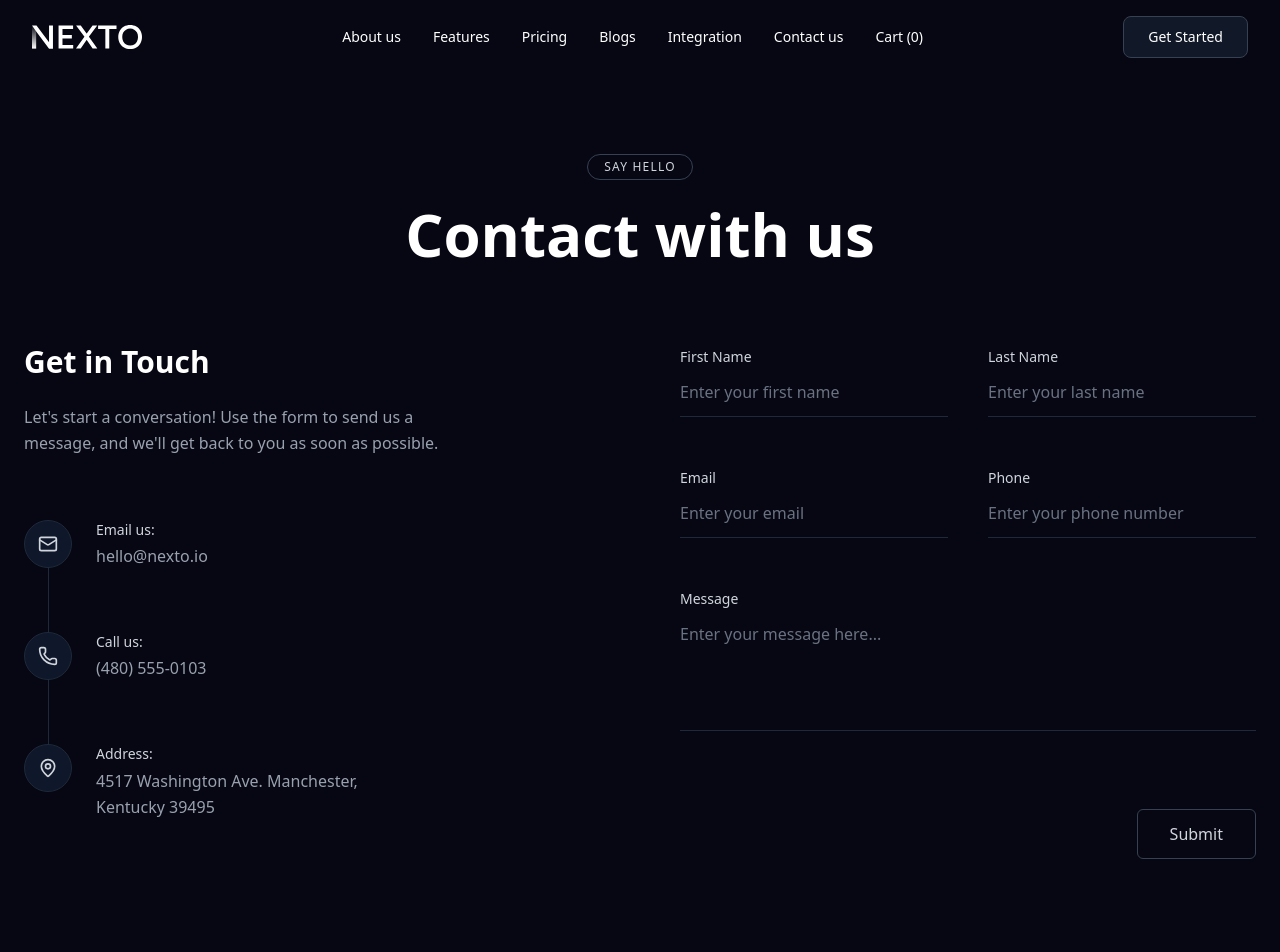
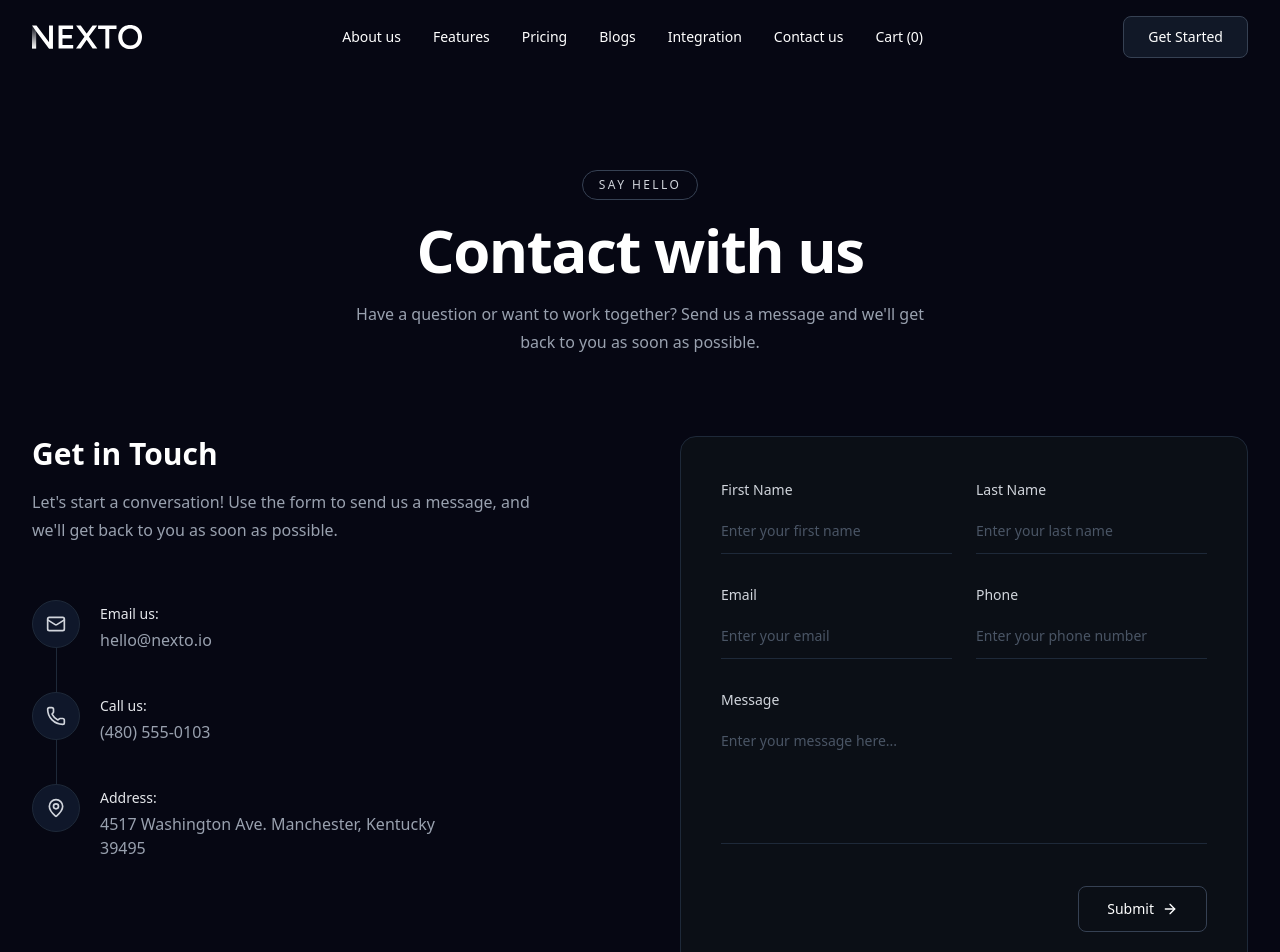
Before and after one commit to Syed-husnain-shah/Nexto, a Next.js app: page /contact in a window 1280 px wide. Shown: the top 952 px of the page. Built offline with nearby package versions, Linux system fonts and the light colour scheme.

Commit message:
Improve contact us section

```diff
--- a/app/contact/_components/ContactUs.tsx
+++ b/app/contact/_components/ContactUs.tsx
@@ -1,134 +1,298 @@
-import React, { FC } from 'react';
+"use client";
+
+import React, { FC } from "react";
+import { Mail, Phone, MapPin, ArrowRight } from "lucide-react";
 
 type Props = {
   name?: string;
 };
 
-import { Mail, Phone, MapPin } from "lucide-react";
+const contactInfo = [
+  {
+    icon: Mail,
+    title: "Email us:",
+    value: "hello@nexto.io",
+  },
+  {
+    icon: Phone,
+    title: "Call us:",
+    value: "(480) 555-0103",
+  },
+  {
+    icon: MapPin,
+    title: "Address:",
+    value: "4517 Washington Ave. Manchester, Kentucky 39495",
+  },
+];
 
+export const ContactUs: FC<Props> = () => (
+  <section className="w-full overflow-hidden px-5 py-14 text-white sm:px-6 sm:py-20 lg:px-8 lg:py-24">
+    <div className="mx-auto w-full max-w-7xl">
 
-export const ContactUs: FC<Props> = ({ name }) => (
-       <section className="px-6 py-20">
-      <div className="max-w-7xl mx-auto">
-
-        <div className="flex justify-center mb-6">
-          <span className="text-xs tracking-widest border border-gray-700 rounded-full px-4 py-1 text-gray-300">
+      {/* Header */}
+      <div className="mx-auto mb-12 max-w-3xl text-center sm:mb-16 lg:mb-20">
+        <span className="inline-flex rounded-full border border-gray-700 px-4 py-1.5 text-[10px] font-medium tracking-[0.2em] text-gray-300 sm:text-xs">
           SAY HELLO
         </span>
-        </div>
 
-        <h1 className="text-center text-5xl md:text-6xl font-semibold mb-20">
+        <h1 className="mt-5 text-3xl font-semibold tracking-tight sm:text-4xl md:text-5xl lg:text-6xl">
           Contact with us
         </h1>
 
-        <div className="grid grid-cols-1 lg:grid-cols-2 gap-20">
+        <p className="mx-auto mt-5 max-w-xl text-sm leading-6 text-gray-400 sm:text-base sm:leading-7">
+          Have a question or want to work together? Send us a message and
+          we'll get back to you as soon as possible.
+        </p>
+      </div>
 
+      {/* Main Content */}
+      <div className="grid grid-cols-1 gap-12 lg:grid-cols-2 lg:gap-20">
+
+        {/* Contact Information */}
         <div>
-            <h2 className="text-3xl font-semibold mb-6">Get in Touch</h2>
-            <p className="text-gray-400 max-w-md mb-16 leading-relaxed">
-              Let's start a conversation! Use the form to send us a message, and we'll
-              get back to you as soon as possible.
+          <h2 className="text-2xl font-semibold sm:text-3xl">
+            Get in Touch
+          </h2>
+
+          <p className="mt-4 max-w-lg text-sm leading-6 text-gray-400 sm:text-base sm:leading-7">
+            Let's start a conversation! Use the form to send us a message,
+            and we'll get back to you as soon as possible.
           </p>
 
-            <div className="relative">
+          <div className="relative mt-10 sm:mt-14">
 
-              <div className="absolute left-6 top-0 h-60 w-px bg-gray-800" />
+            {/* Timeline */}
+            <div className="absolute bottom-10 left-6 top-6 w-px bg-gray-800" />
 
-              <div className="space-y-16">
+            <div className="space-y-8 sm:space-y-10">
+              {contactInfo.map((item) => {
+                const Icon = item.icon;
 
-                <div className="flex gap-6 relative">
-                  <div className="z-10 w-12 h-12 flex items-center justify-center rounded-full bg-[#0f172a] border border-gray-800">
-                    <Mail className="w-5 h-5 text-gray-300" />
-                  </div>
-                  <div>
-                    <p className="text-sm text-gray-300 mb-1">Email us:</p>
-                    <p className="text-gray-400">hello@nexto.io</p>
-                  </div>
+                return (
+                  <div
+                    key={item.title}
+                    className="group relative flex items-start gap-4 sm:gap-5"
+                  >
+                    <div
+                      className="
+                        relative z-10
+                        flex h-12 w-12 shrink-0
+                        items-center justify-center
+                        rounded-full
+                        border border-gray-800
+                        bg-[#0f172a]
+                        transition-all duration-300
+                        group-hover:border-gray-600
+                        group-hover:bg-[#182235]
+                      "
+                    >
+                      <Icon className="h-5 w-5 text-gray-300 transition-transform duration-300 group-hover:scale-110" />
                     </div>
 
-                <div className="flex gap-6 relative">
-                  <div className="z-10 w-12 h-12 flex items-center justify-center rounded-full bg-[#0f172a] border border-gray-800">
-                    <Phone className="w-5 h-5 text-gray-300" />
-                  </div>
-                  <div>
-                    <p className="text-sm text-gray-300 mb-1">Call us:</p>
-                    <p className="text-gray-400">(480) 555-0103</p>
-                  </div>
-                </div>
-                <div className="flex gap-6 relative">
-                  <div className="z-10 w-12 h-12 flex items-center justify-center rounded-full bg-[#0f172a] border border-gray-800">
-                    <MapPin className="w-5 h-5 text-gray-300" />
-                  </div>
-                  <div>
-                    <p className="text-sm text-gray-300 mb-1">Address:</p>
-                    <p className="text-gray-400 max-w-xs leading-relaxed">
-                      4517 Washington Ave. Manchester, Kentucky 39495
+                    <div className="pt-1">
+                      <p className="text-sm font-medium text-gray-200">
+                        {item.title}
+                      </p>
+
+                      <p className="mt-1 max-w-sm text-sm leading-6 text-gray-400 sm:text-base">
+                        {item.value}
                       </p>
                     </div>
                   </div>
-
+                );
+              })}
             </div>
           </div>
         </div>
 
-          <div className="w-full">
-            <form className="space-y-12">
+        {/* Contact Form */}
+        <div className="w-full rounded-2xl border border-gray-800 bg-[#0b0f16] p-5 sm:p-7 md:p-8 lg:p-10">
+          <form className="space-y-7">
 
-              <div className="grid grid-cols-1 md:grid-cols-2 gap-10">
+            {/* Name */}
+            <div className="grid grid-cols-1 gap-6 sm:grid-cols-2">
               <div>
-                  <label className="text-sm text-gray-300">First Name</label>
+                <label
+                  htmlFor="firstName"
+                  className="text-sm font-medium text-gray-300"
+                >
+                  First Name
+                </label>
+
                 <input
+                  id="firstName"
+                  name="firstName"
                   type="text"
                   placeholder="Enter your first name"
-                    className="w-full bg-transparent border-b border-gray-800 py-3 outline-none text-gray-400 placeholder-gray-500 focus:border-gray-500"
+                  className="
+                    mt-2
+                    w-full
+                    border-b border-gray-800
+                    bg-transparent
+                    px-0 py-3
+                    text-sm text-white
+                    outline-none
+                    placeholder:text-gray-600
+                    transition-colors duration-300
+                    focus:border-gray-400
+                  "
                 />
               </div>
 
               <div>
-                  <label className="text-sm text-gray-300">Last Name</label>
+                <label
+                  htmlFor="lastName"
+                  className="text-sm font-medium text-gray-300"
+                >
+                  Last Name
+                </label>
+
                 <input
+                  id="lastName"
+                  name="lastName"
                   type="text"
                   placeholder="Enter your last name"
-                    className="w-full bg-transparent border-b border-gray-800 py-3 outline-none text-gray-400 placeholder-gray-500 focus:border-gray-500"
+                  className="
+                    mt-2
+                    w-full
+                    border-b border-gray-800
+                    bg-transparent
+                    px-0 py-3
+                    text-sm text-white
+                    outline-none
+                    placeholder:text-gray-600
+                    transition-colors duration-300
+                    focus:border-gray-400
+                  "
                 />
               </div>
             </div>
 
-              <div className="grid grid-cols-1 md:grid-cols-2 gap-10">
+            {/* Email & Phone */}
+            <div className="grid grid-cols-1 gap-6 sm:grid-cols-2">
               <div>
-                  <label className="text-sm text-gray-300">Email</label>
+                <label
+                  htmlFor="email"
+                  className="text-sm font-medium text-gray-300"
+                >
+                  Email
+                </label>
+
                 <input
+                  id="email"
+                  name="email"
                   type="email"
                   placeholder="Enter your email"
-                    className="w-full bg-transparent border-b border-gray-800 py-3 outline-none text-gray-400 placeholder-gray-500 focus:border-gray-500"
+                  className="
+                    mt-2
+                    w-full
+                    border-b border-gray-800
+                    bg-transparent
+                    px-0 py-3
+                    text-sm text-white
+                    outline-none
+                    placeholder:text-gray-600
+                    transition-colors duration-300
+                    focus:border-gray-400
+                  "
                 />
               </div>
 
               <div>
-                  <label className="text-sm text-gray-300">Phone</label>
+                <label
+                  htmlFor="phone"
+                  className="text-sm font-medium text-gray-300"
+                >
+                  Phone
+                </label>
+
                 <input
-                    type="text"
+                  id="phone"
+                  name="phone"
+                  type="tel"
                   placeholder="Enter your phone number"
-                    className="w-full bg-transparent border-b border-gray-800 py-3 outline-none text-gray-400 placeholder-gray-500 focus:border-gray-500"
+                  className="
+                    mt-2
+                    w-full
+                    border-b border-gray-800
+                    bg-transparent
+                    px-0 py-3
+                    text-sm text-white
+                    outline-none
+                    placeholder:text-gray-600
+                    transition-colors duration-300
+                    focus:border-gray-400
+                  "
                 />
               </div>
             </div>
 
+            {/* Message */}
             <div>
-                <label className="text-sm text-gray-300">Message</label>
+              <label
+                htmlFor="message"
+                className="text-sm font-medium text-gray-300"
+              >
+                Message
+              </label>
+
               <textarea
-                  rows={4}
+                id="message"
+                name="message"
+                rows={5}
                 placeholder="Enter your message here..."
-                  className="w-full bg-transparent border-b border-gray-800 py-3 outline-none text-gray-400 placeholder-gray-500 resize-none focus:border-gray-500"
+                className="
+                  mt-2
+                  w-full
+                  resize-none
+                  border-b border-gray-800
+                  bg-transparent
+                  px-0 py-3
+                  text-sm text-white
+                  outline-none
+                  placeholder:text-gray-600
+                  transition-colors duration-300
+                  focus:border-gray-400
+                "
               />
             </div>
 
-              <div className="flex justify-end pt-6">
+            {/* Submit */}
+            <div className="flex justify-start pt-2 sm:justify-end">
               <button
                 type="submit"
-                  className="border border-gray-700 px-8 py-3 rounded-md text-gray-300 hover:bg-white hover:text-black transition-all duration-300"
+                className="
+                  group
+                  flex
+                  w-full
+                  items-center
+                  justify-center
+                  gap-2
+                  rounded-lg
+                  border border-gray-700
+                  px-7 py-3
+                  text-sm
+                  font-medium
+                  text-white
+                  transition-all duration-300
+                  hover:-translate-y-1
+                  hover:border-white
+                  hover:bg-white
+                  hover:text-black
+                  hover:shadow-xl
+                  active:scale-95
+                  sm:w-auto
+                "
               >
-                  Submit
+                <span>Submit</span>
+
+                <ArrowRight
+                  className="
+                    h-4 w-4
+                    transition-transform duration-300
+                    group-hover:translate-x-1
+                  "
+                />
               </button>
             </div>
 
```
Lines whose indentation alone changed are shown as unchanged.
